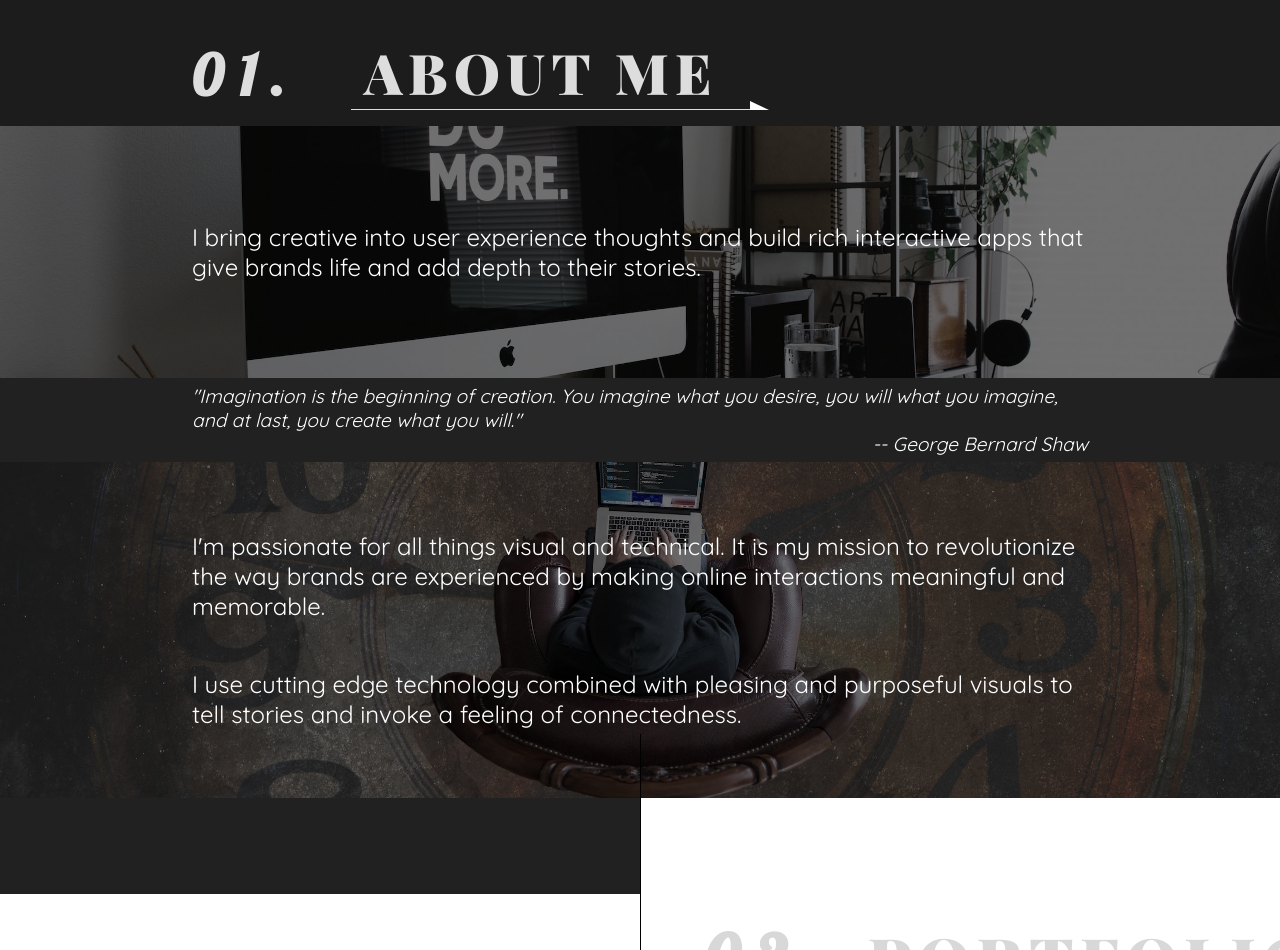
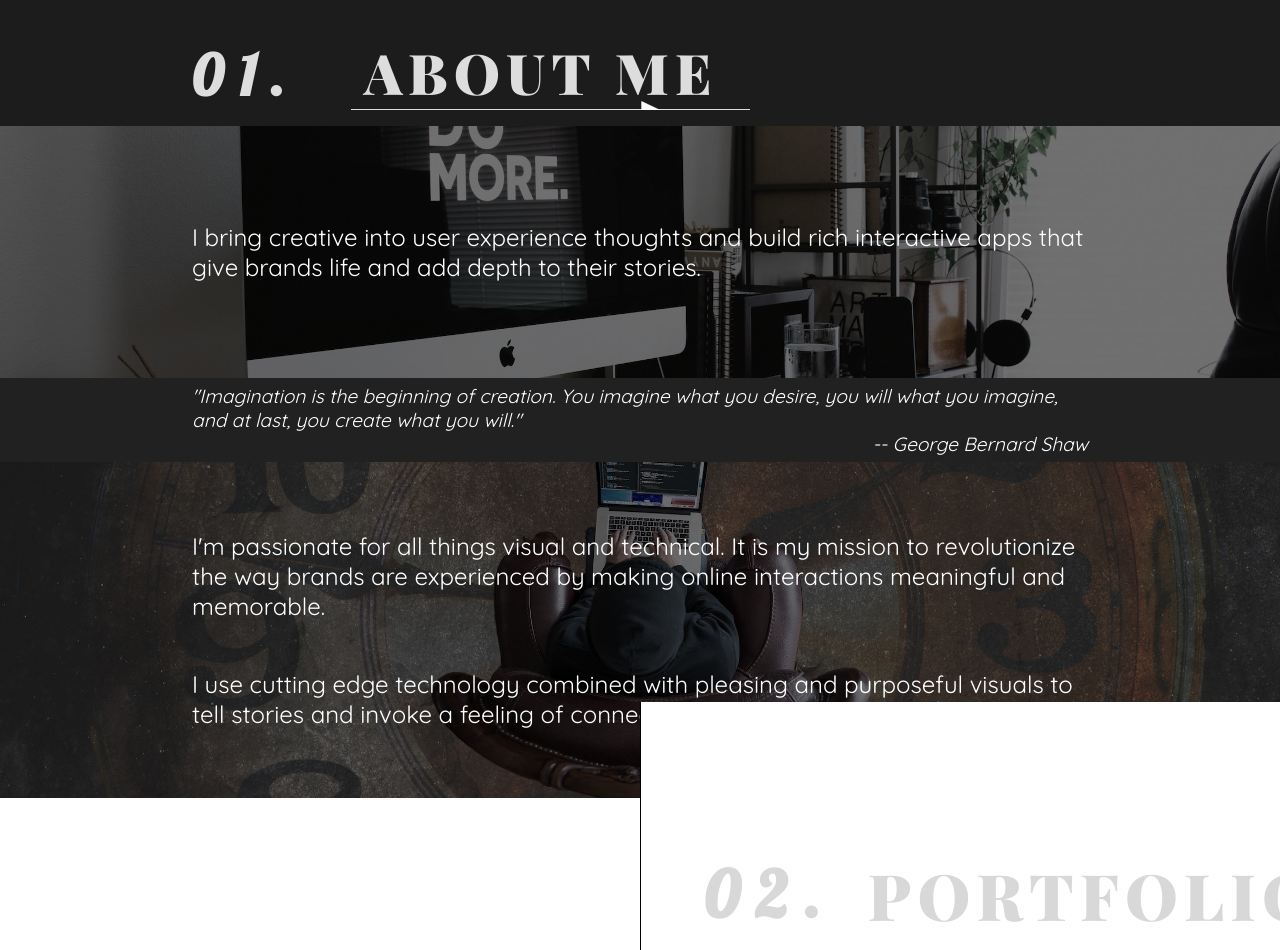
Before and after one commit to codingkix/portfolio, a React (Create React App) app: page / in a window 1280 px wide. Shown: the part 802-1752 px from the top of the page. Built offline with nearby package versions, Linux system fonts and the light colour scheme.

Commit message:
optimize scroll animation

```diff
--- a/src/About.css
+++ b/src/About.css
@@ -42,19 +42,16 @@
 	border-bottom: 0.6rem solid #fff;
 	border-left: 1.2rem solid transparent;
 	opacity: 0;
-	transition: opacity 0.1s ease-out 0.45s;
 }
 
 .arrow__right {
 	border-bottom: 0.6rem solid #fff;
 	border-right: 1.2rem solid transparent;
-	transform: translateX(-15rem);
-	transition: transform 0.45s ease-out 0s, opacity 0.1s ease-out 0.45s;
-	will-change: transform, opacity;
+	animation: move-right 5s cubic-bezier(0.45, 0.05, 0.9, 1) infinite;
 }
 
 .more .arrow__right {
-	transform: translateX(0);
+	animation: none;
 	opacity: 0;
 }
 
@@ -83,13 +80,13 @@
 	position: absolute;
 	display: flex;
 	justify-content: center;
-	align-items: center;
 	top: 0;
 	left: 0;
+	bottom: 0;
 	width: 100%;
-	height: 100%;
 	z-index: -1;
 	background-color: #212121;
+	padding: 2rem 0;
 }
 
 .About-more-text {
@@ -97,7 +94,7 @@
 	display: flex;
 	flex-direction: column;
 	align-items: flex-end;
-	height: 70vh;
+	justify-content: center;
 	padding-right: 4rem;
 	visibility: hidden;
 }
@@ -143,13 +140,14 @@
 
 .About-more-photos-wrapper {
 	flex: 3;
-	height: 70vh;
+	height: 85%;
 	visibility: hidden;
 }
 
 .About-more-photos {
 	position: relative;
 	width: 70%;
+	max-width: 33rem;
 	height: 100%;
 	overflow: hidden;
 }
@@ -159,7 +157,7 @@
 }
 
 .About-more-photos::after {
-	content: "";
+	content: '';
 	background-color: #212121;
 	position: absolute;
 	height: calc(100% / 2.5);
@@ -168,7 +166,7 @@
 }
 
 .About-more-photos::before {
-	content: "";
+	content: '';
 	background-color: #212121;
 	position: absolute;
 	height: calc(100% / 3.286);
@@ -189,22 +187,22 @@
 }
 
 .About-more-photos li:nth-child(1) {
-	background-image: url("./images/show1.png");
+	background-image: url('./images/show1.png');
 	filter: brightness(0.8) grayscale(50%);
 }
 
 .About-more-photos li:nth-child(2) {
-	background-image: url("./images/show2.png");
+	background-image: url('./images/show2.png');
 	filter: brightness(0.8) grayscale(40%);
 }
 
 .About-more-photos li:nth-child(3) {
-	background-image: url("./images/show3.png");
+	background-image: url('./images/show3.png');
 	filter: brightness(0.8) grayscale(80%);
 }
 
 .About-more-photos li:nth-child(4) {
-	background-image: url("./images/show4.png");
+	background-image: url('./images/show4.png');
 	filter: brightness(0.8) grayscale(80%);
 }
 
@@ -316,7 +314,7 @@
 }
 
 .parallax-1 .About-section-parallax {
-	background-image: url("./images/coding1.jpg");
+	background-image: url('./images/coding1.jpg');
 }
 
 .parallax-2 {
@@ -324,14 +322,15 @@
 }
 
 .parallax-2 .About-section-parallax {
-	background-image: url("./images/coding2.jpg");
+	background-image: url('./images/coding2.jpg');
 }
 
-@keyframes blink {
-	from {
-		opacity: 0.2;
+@keyframes move-right {
+	0% {
+		transform: translateX(-40rem);
 	}
-	to {
-		opacity: 1;
+	40%,
+	100% {
+		transform: translateX(-15rem);
 	}
 }
--- a/src/AppNav.js
+++ b/src/AppNav.js
@@ -1,12 +1,11 @@
-import React from "react"
+import React from 'react'
 
-import "./AppNav.css"
+import './AppNav.css'
 
 const onNavLinkClick = (e, name) => {
 	e.preventDefault()
 	const { top, left } = document.getElementById(name).getBoundingClientRect()
-	console.log({ top, left })
-	window.scrollBy({ top, left, behavior: "smooth" })
+	window.scrollBy({ top, left, behavior: 'smooth' })
 }
 
 const renderNavItem = (name, index) => {
@@ -24,10 +23,10 @@ const AppNav = () => {
 	return (
 		<nav className="App-nav">
 			<ul>
-				{renderNavItem("welcome", "00")}
-				{renderNavItem("about", "01")}
-				{renderNavItem("portfolio", "02")}
-				{renderNavItem("contact", "03")}
+				{renderNavItem('welcome', '00')}
+				{renderNavItem('about', '01')}
+				{renderNavItem('portfolio', '02')}
+				{renderNavItem('contact', '03')}
 			</ul>
 		</nav>
 	)
--- a/src/Header.css
+++ b/src/Header.css
@@ -12,9 +12,15 @@
 }
 
 .Header-logo {
-  font-family: 'Lobster', cursive;
+	font-family: "Lobster", cursive;
 	font-size: 1.6rem;
 	height: 4rem;
 	width: 4rem;
 	outline: none;
+	cursor: pointer;
+	background-color: #ddd;
 }
+
+.Header-logo:hover {
+	background-color: #fff;
+}
--- a/src/Header.js
+++ b/src/Header.js
@@ -1,43 +1,50 @@
 import React, { Component } from 'react'
+import cx from 'classnames'
+import rafSchedule from 'raf-schd'
 
 import './Header.css'
 
 class Header extends Component {
+	lastScroll = 0
+
 	state = {
-    lastScroll: window.pageYOffset,
-    showButton: false
+		showLogo: false,
 	}
 
-  componentDidMount () {
-    window.addEventListener('scroll', e => {
-      let y = window.pageYOffset
+	scheduleUpdate = rafSchedule((y) => {
 		if (y < window.innerHeight / 2) {
 			// at begin half of landing, hide logo
-        this.setState({ showButton: false, lastScroll: y })
-      } else if (y < this.state.lastScroll) {
+			this.setState({ showLogo: false })
+		} else if (y < this.lastScroll) {
 			// scroll up, show logo
-        this.setState({ showButton: true, lastScroll: y })
+			this.setState({ showLogo: true })
 		} else {
 			// scroll down, hide logo
-        this.setState({ showButton: false, lastScroll: y })
+			this.setState({ showLogo: false })
 		}
+
+		this.lastScroll = y
+	})
+
+	componentDidMount() {
+		window.addEventListener('scroll', (e) => {
+			this.scheduleUpdate(window.scrollY)
 		})
 	}
 
-  onLogoClick = e => {
+	componentWillUnmount() {
+		this.scheduleUpdate.cancel()
+	}
+
+	onLogoClick = (e) => {
 		e.preventDefault()
 		window.scroll({ top: 0, left: 0, behavior: 'smooth' })
 	}
 
-  render () {
-    const classes = 'Header ' + (this.state.showButton ? 'show-logo' : '')
+	render() {
 		return (
-      <header className={classes}>
-        <button
-          className='Header-logo'
-          type='button'
-          onClick={this.onLogoClick}
-        >
+			<header className={cx('Header', { 'show-logo': this.state.showLogo })}>
+				<button className="Header-logo" type="button" onClick={this.onLogoClick}>
 					J.C.
 				</button>
 			</header>
--- a/src/Portfolio.css
+++ b/src/Portfolio.css
@@ -5,21 +5,26 @@
 .Portfolio-banner {
 	display: flex;
 	justify-content: flex-end;
-  flex-flow: row wrap;
 	height: 6rem;
 	position: relative;
+	background: #fff;
+	padding: 2rem 0;
 }
 
 .banner-mask {
 	width: 50vw;
-  background-color: #212121;
-  height: 100%;
+	background: #fff;
+	height: 6rem;
+	position: absolute;
+	right: 0;
+	top: 0;
+	z-index: 5;
+	transition: transform 0.8s ease-in-out;
+	will-change: transform;
 }
 
-.banner-mask__white {
-  width: 50vw;
-  background: #fff;
-  height: 100%;
+.banner-mask.show {
+	transform: translateY(-100%);
 }
 
 .divider {
@@ -27,9 +32,9 @@
 	background-color: #000;
 	height: 16rem;
 	position: absolute;
-  bottom: -6rem;
+	bottom: 0;
 	left: 50vw;
-  z-index: 5;
+	z-index: 15;
 }
 
 .Portfolio-header {
@@ -38,11 +43,12 @@
 	margin: 0;
 	color: #d8d8d8;
 	height: 8rem;
+	z-index: 10;
 }
 
 .Portfolio-list {
 	background: #fff;
-  padding: 8rem 2.5rem 8rem 2.5rem;
+	padding: 2rem 2.5rem 8rem 2.5rem;
 	list-style: none;
 	display: flex;
 	align-items: flex-start;
--- a/src/Portfolio.js
+++ b/src/Portfolio.js
@@ -1,75 +1,106 @@
-import React from "react"
-import "./Portfolio.css"
-import discover from "./images/discover.png"
-import grooveshark from "./images/grooveshark.png"
-import kohls from "./images/kohls.png"
-import sa from "./images/sa.png"
-import redbull from "./images/redbull.png"
-import target from "./images/target.png"
-import uo from "./images/uo.png"
-import dunkin from "./images/dunkin.png"
+import './Portfolio.css'
+import React, { Component } from 'react'
+import rafSchedule from 'raf-schd'
+import cx from 'classnames'
 
-import SectionHeader from "./SectionHeader"
-import PortfolioItem from "./PortfolioItem"
+import discover from './images/discover.png'
+import grooveshark from './images/grooveshark.png'
+import kohls from './images/kohls.png'
+import sa from './images/sa.png'
+import redbull from './images/redbull.png'
+import target from './images/target.png'
+import uo from './images/uo.png'
+import dunkin from './images/dunkin.png'
+
+import SectionHeader from './SectionHeader'
+import PortfolioItem from './PortfolioItem'
 
 const projects = [
 	{
 		screenshot: redbull,
-		title: "RedBull Mobile Collect",
-		types: ["web", "mobile"],
-		hover: "#1C58A1",
+		title: 'RedBull Mobile Collect',
+		types: ['web', 'mobile'],
+		hover: '#1C58A1',
 	},
 	{
 		screenshot: discover,
-		title: "Discover Rewards",
-		types: ["web", "mobile"],
-		hover: "#DD7030",
+		title: 'Discover Rewards',
+		types: ['web', 'mobile'],
+		hover: '#DD7030',
 	},
 	{
 		screenshot: kohls,
 		title: "Kohl's Yes2You",
-		types: ["web", "mobile"],
-		hover: "#CC5199",
+		types: ['web', 'mobile'],
+		hover: '#CC5199',
 	},
 	{
 		screenshot: sa,
-		title: "The League",
-		types: ["web", "mobile"],
-		hover: "#F66855",
+		title: 'The League',
+		types: ['web', 'mobile'],
+		hover: '#F66855',
 	},
 	{
 		screenshot: dunkin,
-		title: "DDPERKS",
-		types: ["web"],
-		hover: "#EFAE36",
+		title: 'DDPERKS',
+		types: ['web'],
+		hover: '#EFAE36',
 	},
 	{
 		screenshot: target,
-		title: "Target Pharmacy",
-		types: ["web"],
-		hover: "#E83132",
+		title: 'Target Pharmacy',
+		types: ['web'],
+		hover: '#E83132',
 	},
 	{
 		screenshot: uo,
-		title: "Universal Studio",
-		types: ["web"],
-		hover: "#3E92D3",
+		title: 'Universal Studio',
+		types: ['web'],
+		hover: '#3E92D3',
 	},
 	{
 		screenshot: grooveshark,
-		title: "GrooveShark Music",
-		types: ["web"],
-		hover: "#4E504E",
+		title: 'GrooveShark Music',
+		types: ['web'],
+		hover: '#4E504E',
 	},
 ]
 
-const Portfolio = () => {
+class Portfolio extends Component {
+	state = {
+		isInView: false,
+	}
+
+	scheduleUpdate = rafSchedule(() => {
+		const { top } = document.getElementById('portfolio').getBoundingClientRect()
+
+		if (top >= 0 && top <= window.innerHeight) {
+			this.setState((prevState) => {
+				if (!prevState.isInView) {
+					return { isInView: true }
+				}
+			})
+		} else {
+			this.setState((prevState) => {
+				if (prevState.isInView) {
+					return { isInView: false }
+				}
+			})
+		}
+	})
+
+	componentDidMount() {
+		window.addEventListener('scroll', (e) => {
+			this.scheduleUpdate()
+		})
+	}
+
+	render() {
 		return (
 			<article id="portfolio" className="Portfolio">
 				<div className="Portfolio-banner">
-				<div className="banner-mask" />
 					<span className="divider" />
-				<div className="banner-mask__white" />
+					<div className={cx('banner-mask', { show: this.state.isInView })} />
 					<SectionHeader className="Portfolio-header" title="portfolio" label="02." />
 				</div>
 				<ul className="Portfolio-list">
@@ -80,5 +111,6 @@ const Portfolio = () => {
 			</article>
 		)
 	}
+}
 
 export default Portfolio
```
Also changed, not shown: package.json (+11 -4 lines), src/App.js (+8 -8 lines), 2 other files (tests, documents, lock files or other folders). Lines whose indentation alone changed are shown as unchanged.
